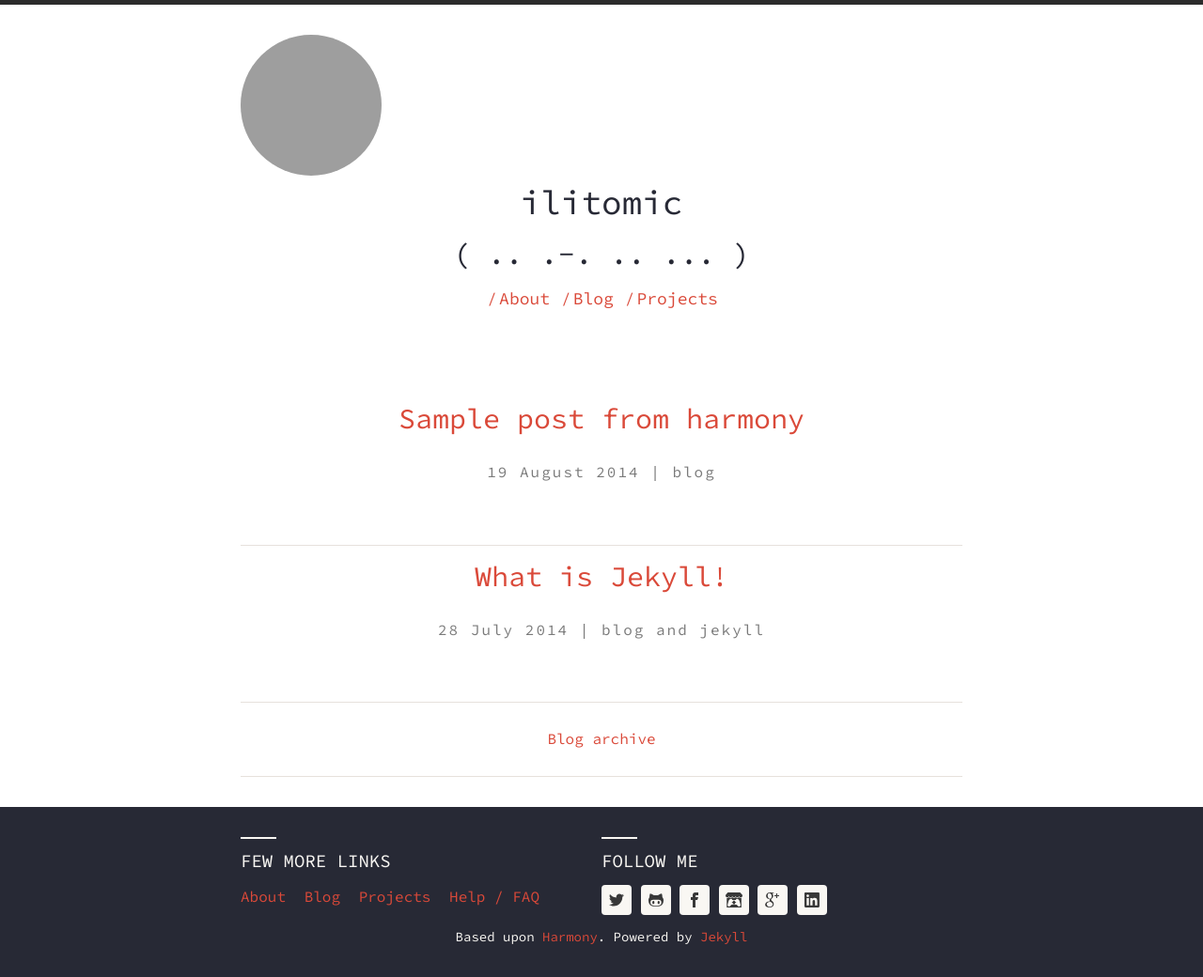
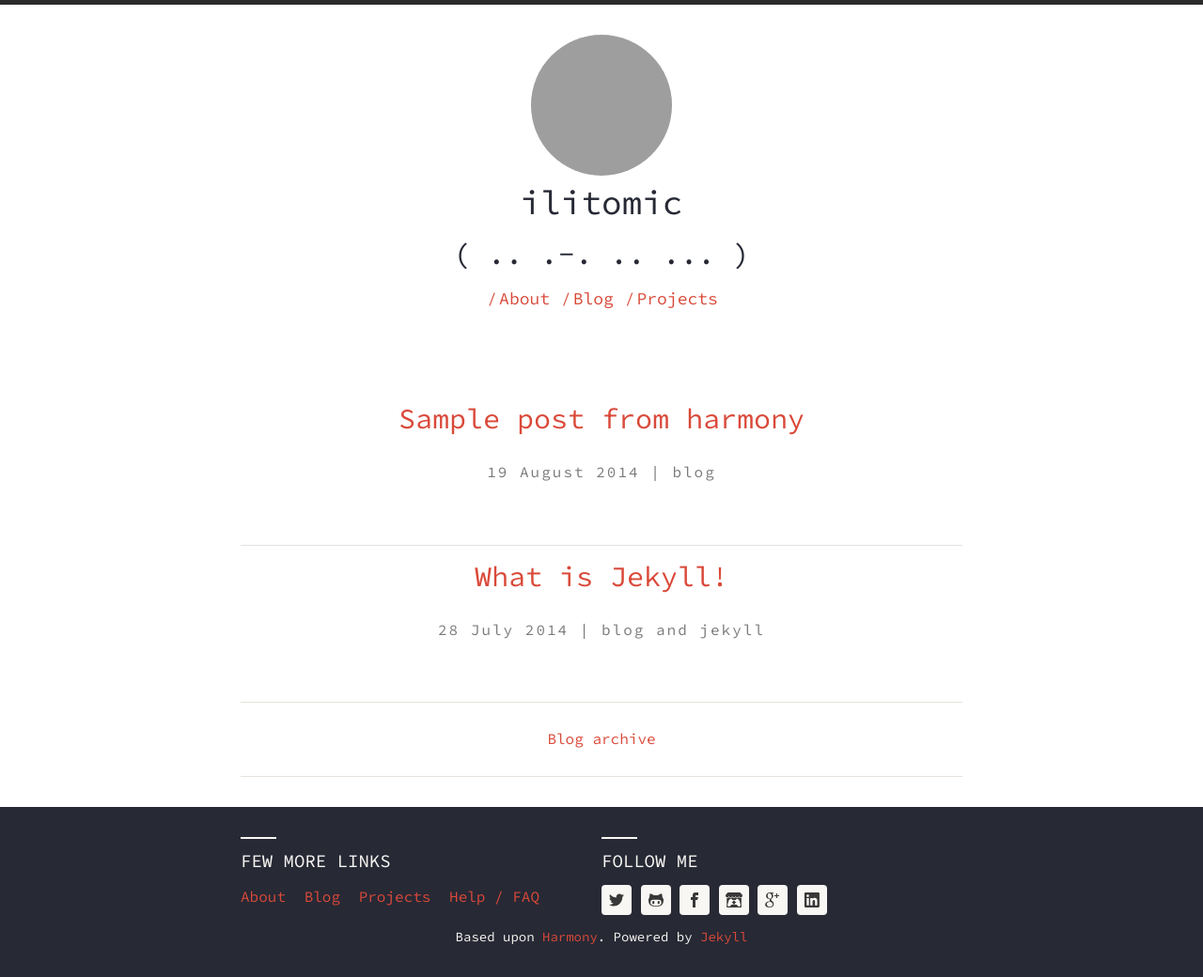
Before and after one commit to MarcoLizza/mode13h.dev, a Jekyll site: the page built from index.html, in a window 1280 px wide. Shown: the whole page at 94% size. Built offline with Jekyll 4.4.1, drawn with Linux system fonts in a browser that asks for light colours; grey boxes are pictures that could not be loaded.

Commit message:
Centering.

```diff
--- a/assets/css/main.scss
+++ b/assets/css/main.scss
@@ -470,8 +470,13 @@ div.page-content {
 
 .gravatar {
     width: 100%;
-    align: center;
     text-align: center;
+}
+
+.about-image {
+  display: block;
+  margin-left: auto;
+  margin-right: auto
 }
 
 .img-circle {
```
